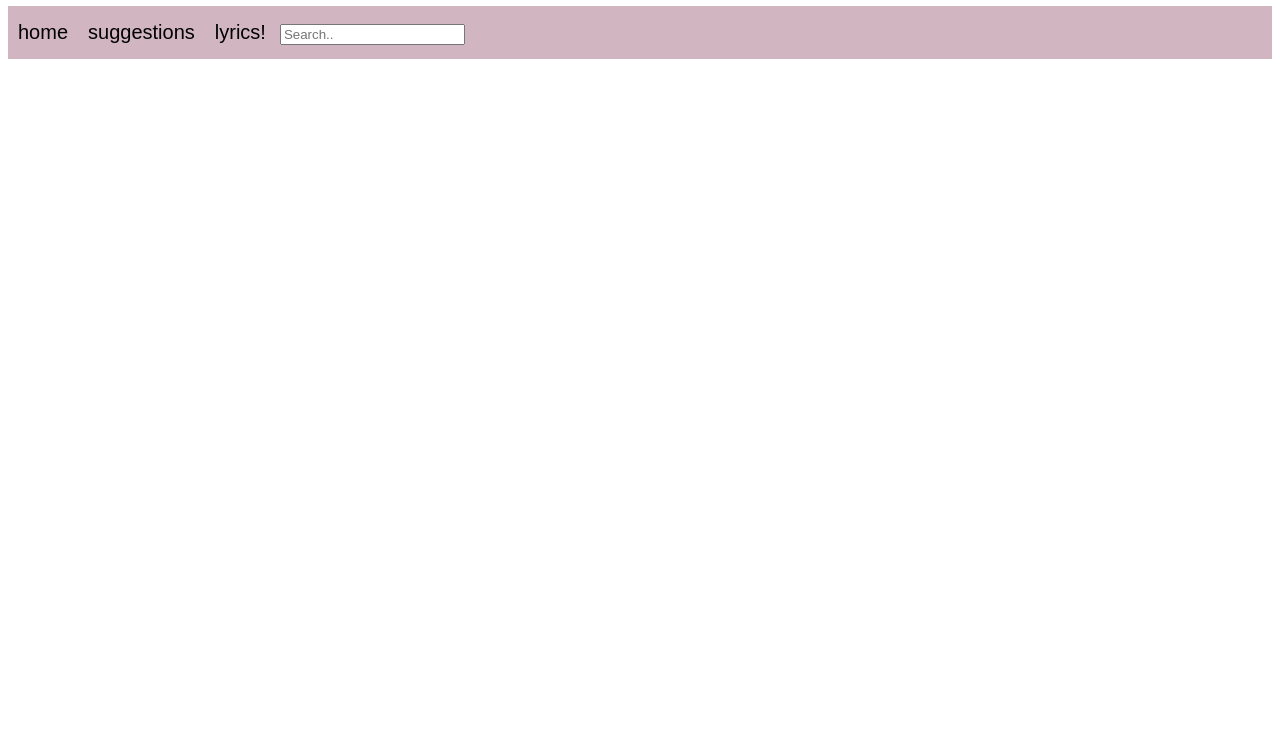
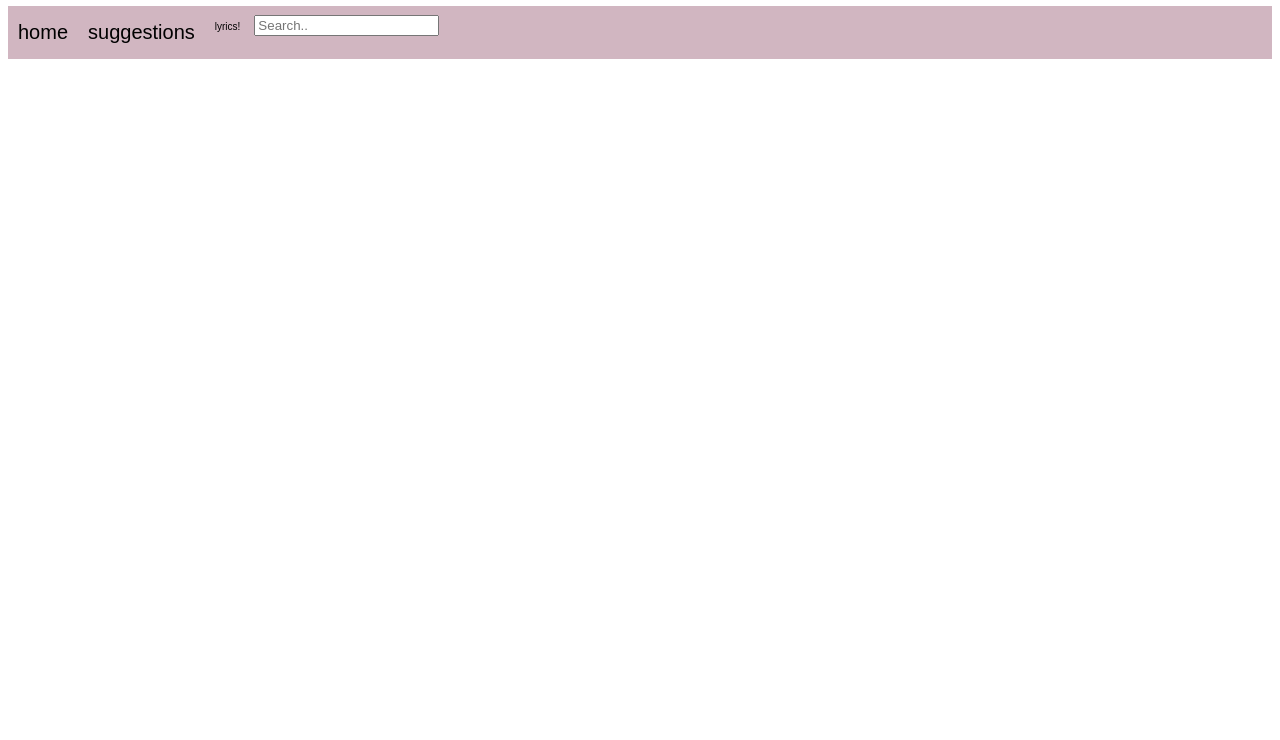
Before and after one commit to fleureka/aikatsulyrics, a plain HTML site: page index.html in a window 1280 px wide. Shown: the part 60-800 px from the top of the page. Drawn offline with Linux system fonts and the light colour scheme.

Commit message:
Update stylesheet.css

```diff
--- a/stylesheet.css
+++ b/stylesheet.css
@@ -29,7 +29,7 @@ h1 {
 
 /* Subnav button */
 .subnav .subnavbtn {
-  font-size: 20px;
+  font-size: 10px;
   border: none;
   outline: none;
   color: #000000;
@@ -39,7 +39,7 @@ h1 {
   margin: 0;
 }
 
-/* Add a red background color to navigation links on hover */
+/* Add a background color to navigation links on hover */
 .navbar a:hover, .subnav:hover .subnavbtn, a:hover {
   background-color: #d19bab;
 }
@@ -57,6 +57,7 @@ h1 {
 /* Style the subnav links */
 .subnav-content a {
   float: left;
+  font-size: 10px;
   color: #000000;
   text-decoration: none;
 }
```
